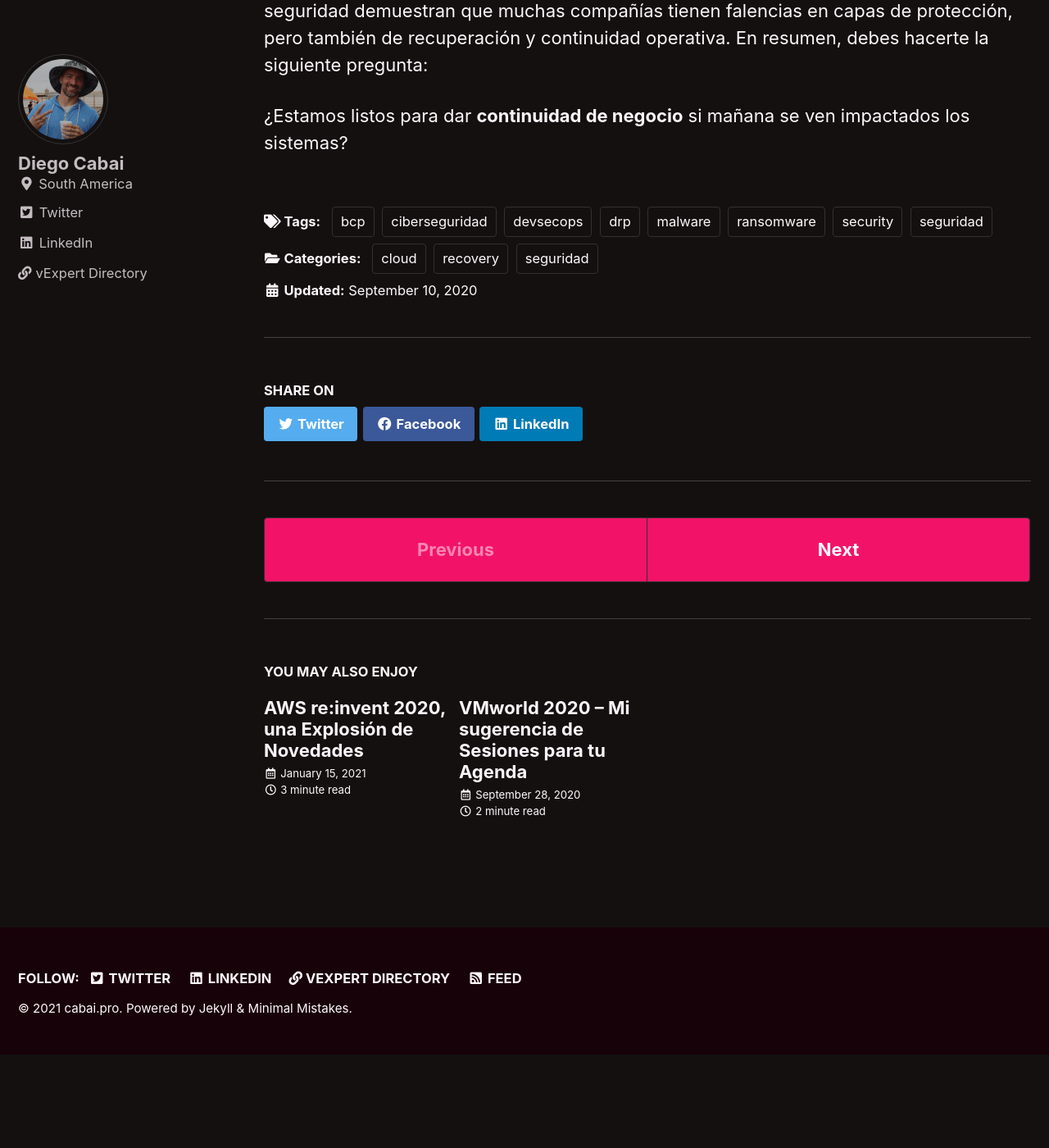
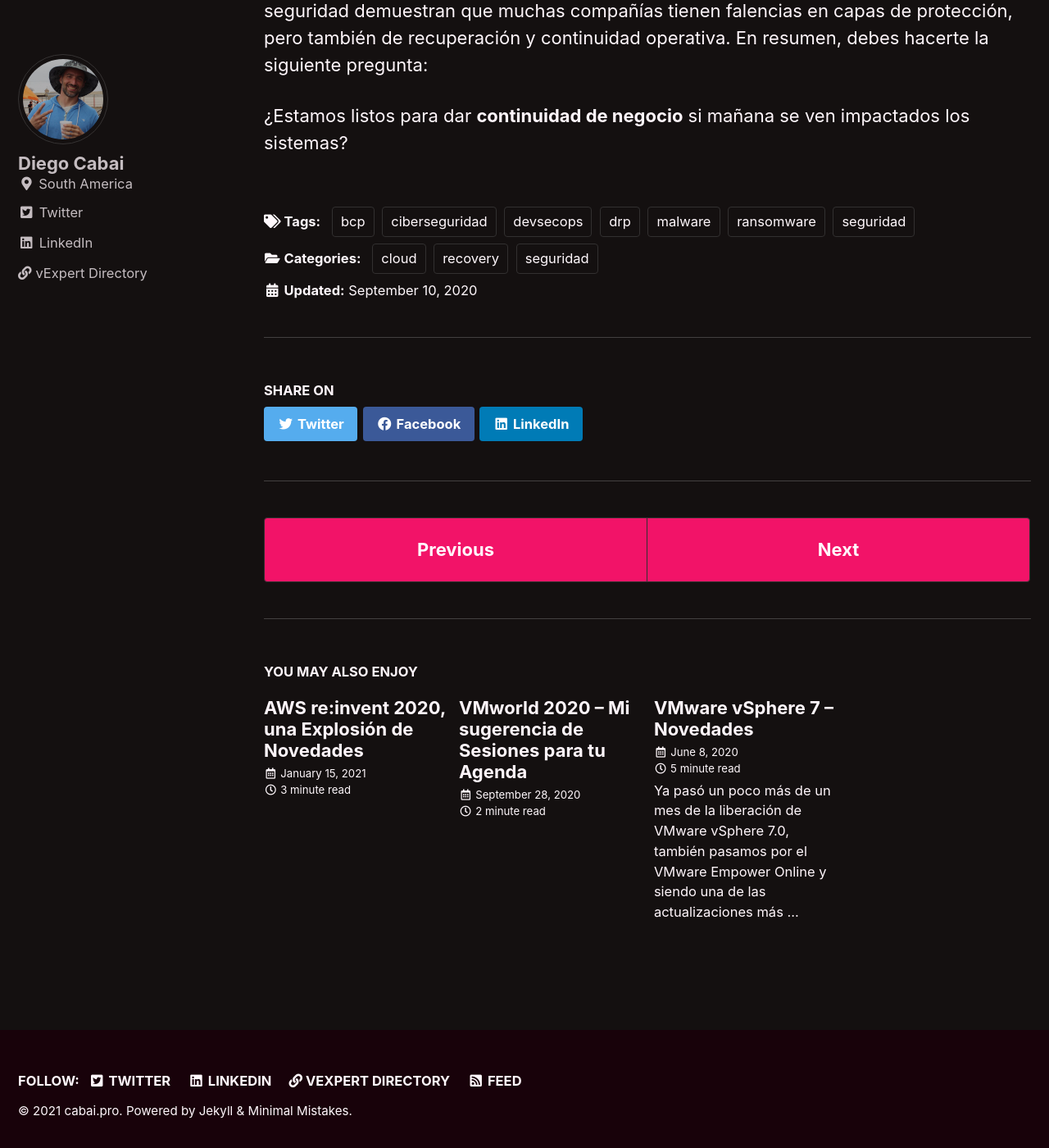
Before and after one commit to dcabai/dcabai.github.io, a Jekyll site: the page built from _posts/2020-09-10-ransomware-buitres-al-acecho.md, in a window 1280 px wide and 1400 px high, scrolled down 2621 px. Shown: the whole window at 82% size. Built offline with Jekyll 4.4.1, drawn with Linux system fonts in a browser that asks for light colours; cached includes are drawn as plain includes; before the commit the page ends 3907 px from its top, so only the background shows below that; some of the changed lines change nothing that is shown.

Commit message:
New Post

```diff
--- /dev/null
+++ b/_posts/2020-06-08-vmware-vsphere-7-novedades.md
@@ -0,0 +1,70 @@
+---
+layout: single
+title:  "VMware vSphere 7 – Novedades"
+categories: cloud vmware
+tags: cloud vmware kubernetes seguridad update vmconaws multicloud
+date:   2020-06-08 09:50:23 -0400
+classes: wide
+---
+
+Ya pasó un poco más de un mes de la liberación de VMware vSphere 7.0, también pasamos por el  [VMware Empower Online](https://www.vmware.com/content/microsites/empower/home.html)  y siendo una de las actualizaciones más importantes de la marca, creo que es necesario repasar lo que nos trae. Ya les había contado en mi perfil de LinkedIn ([link](https://www.linkedin.com/posts/diegocabai_vmworld-tanzu-kubernetes-activity-6572219474513051651-H1OI)) durante el VMworld 2019 acerca de la integración de VMware vSphere con Kubernetes. Esto iba a ser posible gracias a  **Project Pacific**  que se encargaría de unir ambos mundos y que en las próximas versiones podríamos verlo realidad. Cumplieron con su palabra.
+
+### Kubernetes
+
+Primero lo primero, si eres nuevo en el mundo de contenedores y kubernetes, te dejo este link de cursos gratuitos de la  **KubeAcademy**  by VMware.  [https://kube.academy/](https://kube.academy/)
+
+Lo importante es que Kubernetes ahora está integrado a vSphere a través de VMware Cloud Foundation 4, lo que permite a los desarrolladores continuar utilizando las interfaces estándar de la industria. Los administradores de vSphere también se benefician porque pueden ayudar a administrar la infraestructura de contenedores utilizando las mismas herramientas y habilidades que ya poseen. Para ayudar a unir estos dos mundos, introdujeron los vSphere  **Namespaces**, que permite a los administradores de vSphere crear un conjunto lógico de recursos, permisos y políticas que permiten un enfoque centrado en la aplicación.
+
+### Distributed Resource Scheduler (DRS)
+
+El famoso y conocido DRS tuvo una mejora significativa y además soporta el mundo de contenedores. DRS solía enfocarse en el estado del clúster y el algoritmo te recomendaba un vMotion cuando beneficiaba el equilibrio del clúster en su conjunto.
+
+Pero ¿qué pasa con las máquinas virtuales individuales? ¿Cómo afectaría a sus vecinos? La nueva lógica DRS calcula una puntuación (**DRS Score**) en los hosts y mueve la VM a un host que proporciona la puntuación más alta. La mayor diferencia con respecto a la versión DRS anterior es que ya no equilibra la carga del host. Esto significa que DRS se preocupa menos por la utilización del host ESXi y prioriza el “bienestar” de VM.
+
+![](https://www.cuatroi.com/wp-content/uploads/2020/06/image.png)
+
+### Application Acceleration Enhancements
+
+Hay muchas aplicaciones nuevas que utilizan  **inteligencia artificial (IA)**  y el  **machine learning (ML)**  que las empresas están usando. En vSphere 7, se ha incorporado  **Bitfusion**  directamente en el hipervisor. Éste, permite aprovechar la tecnología de virtualización de GPU para casos de uso de  **AI / ML**. Además está el nuevo Dynamic  **DirectPath I/O**, que es una nueva forma de configurar la exposición directa de los dispositivos PCIe a una máquina virtual.
+
+### vSphere Lifecycle Manager
+
+VMware presentó  **vSphere Lifecycle Management (VLCM)**, que reemplazará el viejo conocido vSphere Update Manager (VUM) utilizado para actualizaciones. Se ve un cambio de paradigma en la forma en que VMware maneja la gestión del ciclo de vida de los productos y realmente es un cambio esperado. No solo se podrá aplicar el estado deseado al hipervisor, sino también al firmware y los drivers del hardware físico. Creo que esto es fantástico, ya que cada vez que hay que actualizar un cluster, hay que revisar las matrices de versiones y es lo que más tiempo lleva. Ni hablar de los  **vSAN**  Ready Nodes donde esto se vuelve aún mas complejo, con esto podremos simplificar esa administración.
+
+Además, dentro de vSphere Lifecycle Manager está el  **vCenter Server Update Planner**. Éste proporciona herramientas nativas para ayudar a planificar, descubrir y actualizar los entornos.
+
+Es importante tener en cuenta que vCenter Server Update Planner solo funciona con vSphere 7 y versiones posteriores. Por lo tanto, Update Planner no puede ayudarte a planificar la actualización de vSphere 6.x a vSphere 7, pero simplificará drásticamente sus actualizaciones una vez que esté versión 7.
+
+![](https://www.cuatroi.com/wp-content/uploads/2020/06/image-3.png)
+
+![](https://www.cuatroi.com/wp-content/uploads/2020/06/image-2.png)
+
+### vMotion
+
+Al igual que con DRS, era necesario revisar el proceso de vMotion y analizar cómo mejorarlo para soportar las cargas de trabajo de hoy. Las máquinas virtuales con gran memoria y CPU, como los servidores de bases de datos  **SAP HANA y Oracle**, tuvieron algunos problemas para migrar en vivo usando vMotion. El impacto en el rendimiento durante el proceso de vMotion y el tiempo durante la fase de cambio significaron que los clientes no se sentían cómodos usando vMotion para estas grandes cargas de trabajo.
+
+Con vSphere 7, se usa una vCPU dedicada para el rastreo de páginas, lo que significa que la VM y sus aplicaciones pueden seguir funcionando mientras se ejecutan los procesos de vMotion sin afectar la performance.
+
+Otro proceso que se mejoró fue la copia de memoria. Antes de vSphere 7, la memoria se transfería entre los hosts en páginas de 4k. Ahora usa páginas de 1 GB, junto con algunas otras optimizaciones, para que esta transferencia de datos sea mucho más eficiente. Al hacer el cambio de host y copiar el mapa de bits, la mayoría de las páginas ya están en el host de destino de la transferencia original, por lo que se reduce el tiempo de transferencia de segundos a milisegundos.
+
+### Intrinsic Security
+
+Para implementar  **Multi-Factor Authentication (MFA)**  y no tener que agregarle todo lo disponible en el mercado al vCenter, se optó por la federación, que utiliza estándares abiertos de autenticación y autorización como OAUTH2 y OIDC. Con vSphere 7 e Identity Federation, vCenter Server puede comunicarse con un proveedor de identidad que tengan implementado y sacar la autenticación local. Un ejemplo sería integrarlo con los servicios de federación de Active Directory (ADFS). También está el **vSphere Trust Authority (vTA)**, que ayuda con los temas de certificados, KMS, UEFI y Trusted Platform Module (TPM). Literatura algo pesada para este breve resumen. En síntesis, si tenes un grupo de hosts que requieren alta seguridad, este punto es de interés para ti.
+
+### Otros
+
+Es importante mencionar, que ya no es posible implementar controladores de servicios de plataforma (PSC) externos o vCenter Server para Windows. Si tienes alguna de estas implementaciones, el instalador de vCenter Server 7 migrará automáticamente a un appliance vCenter Server con un PSC incorporado.
+
+-   vCenter Appliance con múltiples tarjetas de red (NIC)
+-   CLI actualizado
+-   **VM Hardware 17**, donde incluye reloj de precisión (PTP)
+-   **vCenter Server Profiles**, ahora te permite exportar la configuración por medio de API e importarlas en otro vCenter
+-   **Versionamiento de VMs**  y Templates, ahora podes ver las versiones de una VM y sus templates en un formato tipo “Github” que resulta mas fácil tomar decisiones.
+-   **vSAN File Services**, ahora podremos habilitar compartidos NFS en forma nativa
+-   **Skyline Health**, el visor de “salud” que teníamos en vSAN ahora es para todos los componentes
+
+### Conclusión
+
+Definitivamente vSphere 7 es realmente una actualización sustancial y revolucionaria. Ha habido un gran enfoque en mejorar la vida de los clientes a través del nuevo ciclo de vida (VLCM) y las mejoras de seguridad. Y, con la incorporación de Kubernetes, está más que claro que vSphere es la tecnología para la nube híbrida.
+
+El uso de Kubernetes es un estándar en los desarrolladores que crean aplicaciones y el hecho de poder tener esto, tanto OnPrem como en el Cloud y moverlos en forma natural entre éstas va a ser que sea la tecnología de nube híbrida elegida por la mayoría de los clientes.
--- a/_posts/2020-09-10-ransomware-buitres-al-acecho.md
+++ b/_posts/2020-09-10-ransomware-buitres-al-acecho.md
@@ -2,7 +2,7 @@
 layout: single
 title:  "Ransomware: Buitres al acecho"
 categories: cloud recovery seguridad
-tags: ciberseguridad seguridad bcp drp ransomware malware security devsecops
+tags: ciberseguridad seguridad bcp drp ransomware malware devsecops
 date:   2020-09-10 10:50:23 -0400
 classes: wide
 ---
```
